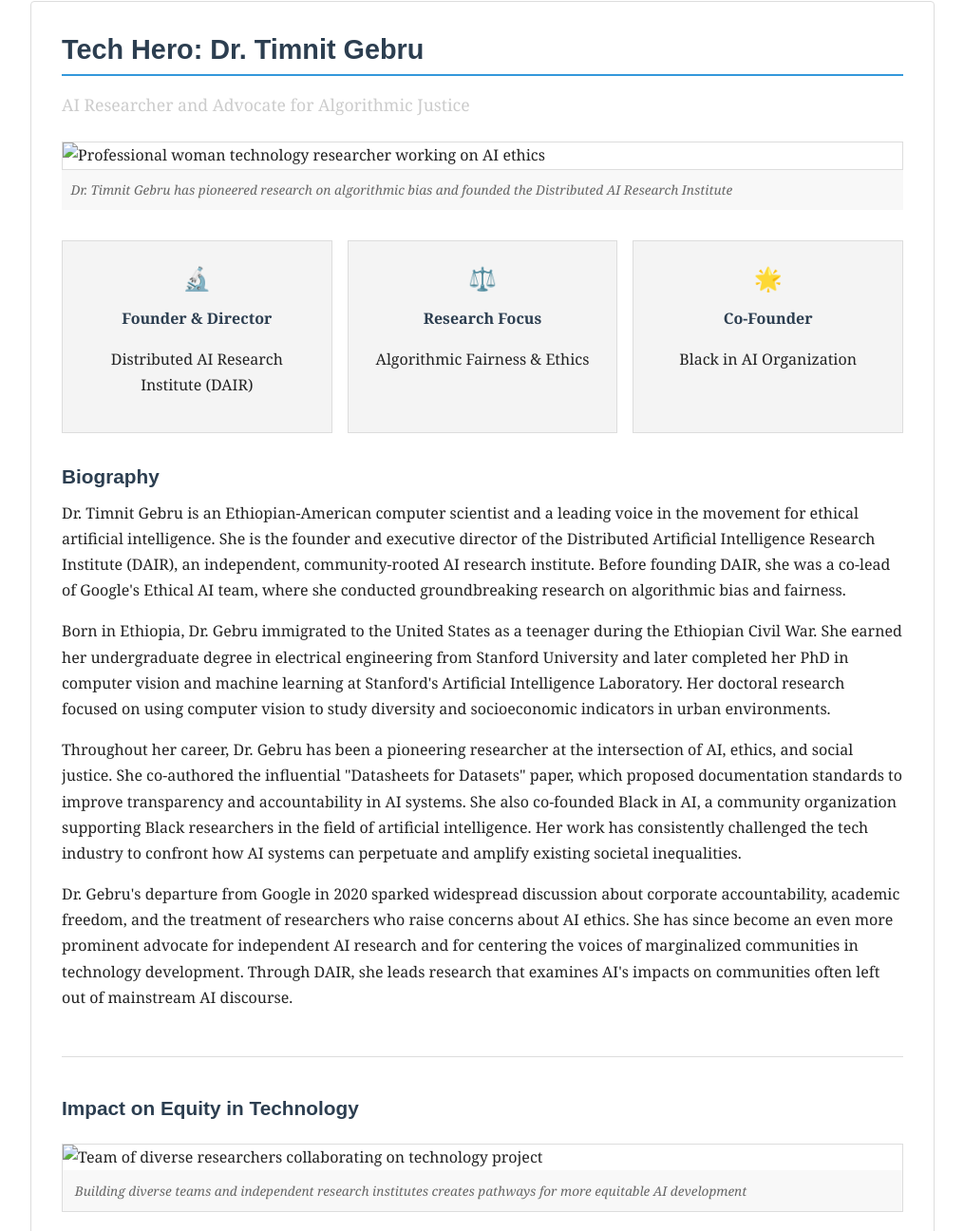
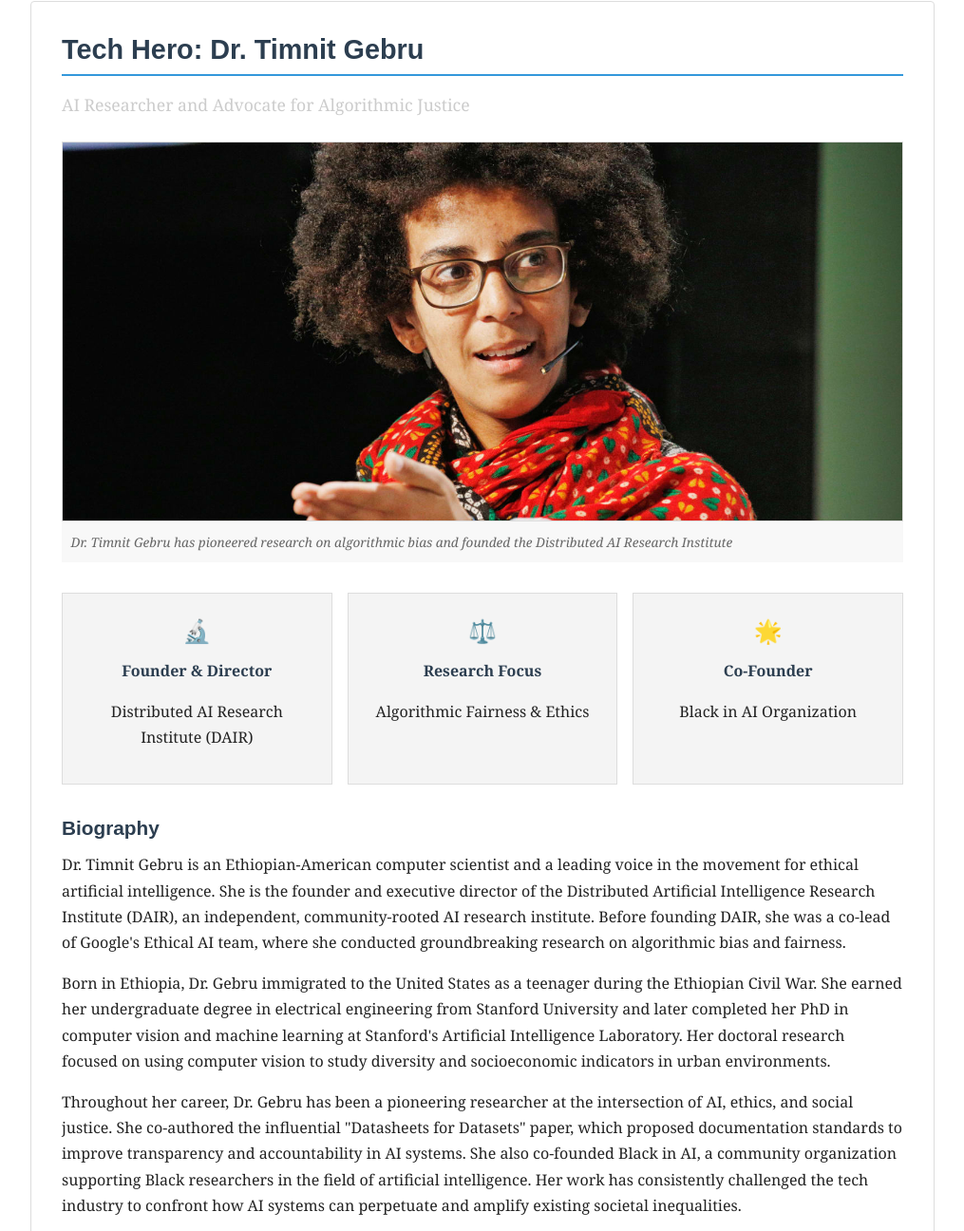
Before and after one commit to mcsteines/LIS-500-Project-2, a plain HTML site: page techhero.html in a window 1280 px wide. Shown: the part 141-1437 px from the top of the page at 95% size, without its empty margins (132-1147 px from the left). Drawn offline with Linux system fonts and the light colour scheme.

Commit message:
Update techhero.html

```diff
--- a/techhero.html
+++ b/techhero.html
@@ -49,7 +49,7 @@
 
                 <!-- Hero profile image -->
                 <figure class="hero-profile">
-                    <img src="image/220124-timnit-gebru-mn-1350-99c3d0.jpg"
+                    <img src="220124-timnit-gebru-mn-1350-99c3d0.jpg"
                          alt="Professional woman technology researcher working on AI ethics"
                          loading="lazy"
                          class="hero-image">
@@ -118,7 +118,7 @@
                     <h3>Impact on Equity in Technology</h3>
 
                     <figure class="content-image">
-                        <img src="image/equity-in-technology-term-image.webp"
+                        <img src="equity-in-technology-term-image.webp"
                              alt="Team of diverse researchers collaborating on technology project"
                              loading="lazy">
                         <figcaption>Building diverse teams and independent research institutes creates pathways for more equitable AI development</figcaption>
```
